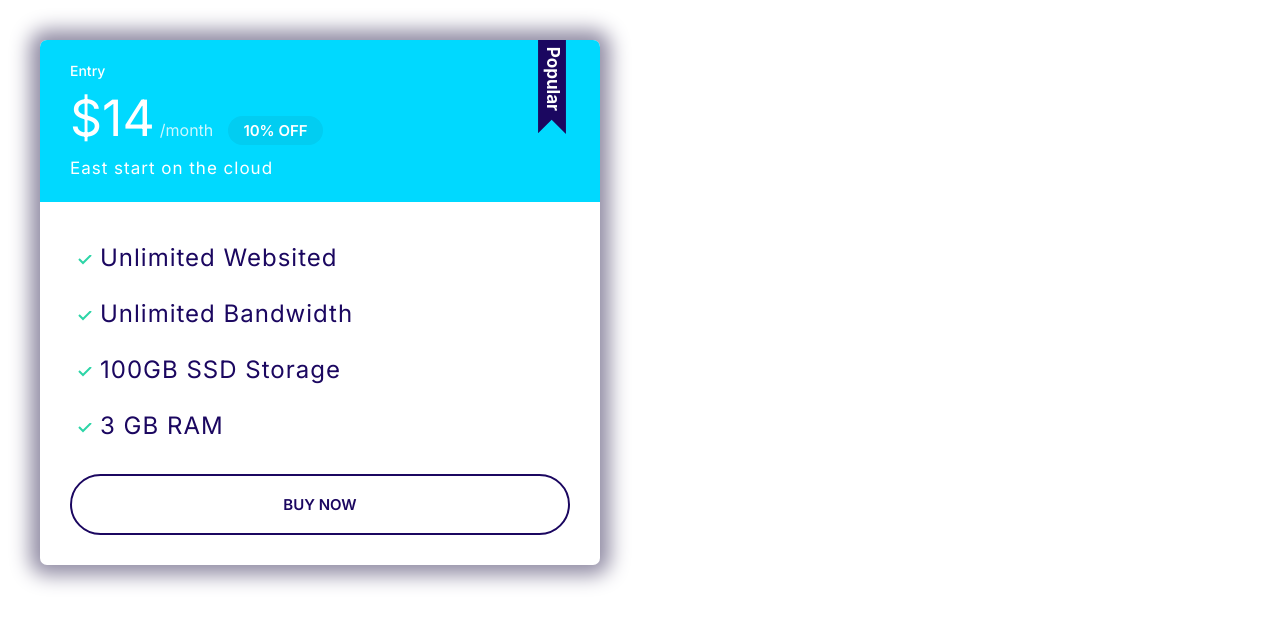
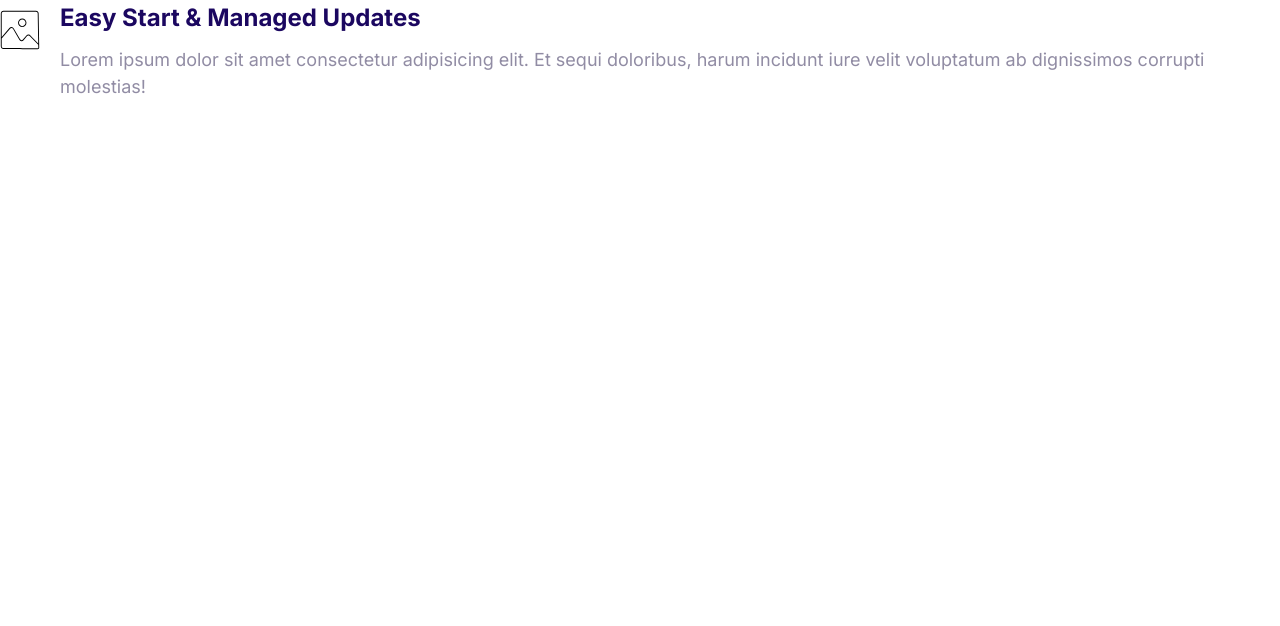
Before and after one commit to snieto10/Moshify2, a plain HTML site: page index.html in a window 1280 px wide. Drawn offline with Linux system fonts and the light colour scheme.

Commit message:
create media

```diff
--- a/css/styles.css
+++ b/css/styles.css
@@ -369,3 +369,20 @@ a {
         font-size: 1.7rem;
     }
 }
+
+/* Media */
+.media {
+    display: flex;
+}
+
+.media__title {
+    margin-top: 0;
+}
+
+.media__body {
+    margin: 0 2rem;
+}
+
+.media__image {
+    margin-top:1rem;
+}
--- a/index.html
+++ b/index.html
@@ -15,26 +15,19 @@
     <link rel="stylesheet" href="css/styles.css" />
   </head>
   <body>
-    <div style="width: 50%; padding: 4rem">
-      <div class="plan plan--popular">
-        <div class="card card--secondary">
-          <header class="card__header">
-            <h3 class="plan__name">Entry</h3>
-            <span class="plan__price">$14</span>
-            <span class="plan__billing-cycle">/month</span>
-            <span class="badge badge--secondary badge--small">10% OFF</span>
-            <span class="plan__description">East start on the cloud</span>
-          </header>
-          <div class="card__body">
-            <ul class="list list--tick">
-              <li class="list__item">Unlimited Websited</li>
-              <li class="list__item">Unlimited Bandwidth</li>
-              <li class="list__item">100GB SSD Storage</li>
-              <li class="list__item">3 GB RAM</li>
-            </ul>
-            <button class="btn btn--outline btn--block">BUY NOW</button>
-          </div>
-        </div>
+    <div class="media">
+      <div class="media__image">
+        <svg class="icon icon--blue">
+          <use xlink:href="images/sprite.svg#snap"></use>
+        </svg>
+      </div>
+      <div class="media__body">
+        <h3 class="media__title">Easy Start & Managed Updates</h3>
+        <p>
+          Lorem ipsum dolor sit amet consectetur adipisicing elit. Et sequi
+          doloribus, harum incidunt iure velit voluptatum ab dignissimos
+          corrupti molestias!
+        </p>
       </div>
     </div>
   </body>
```
Also changed, not shown: components/media.html (added, +15 -0 lines).
